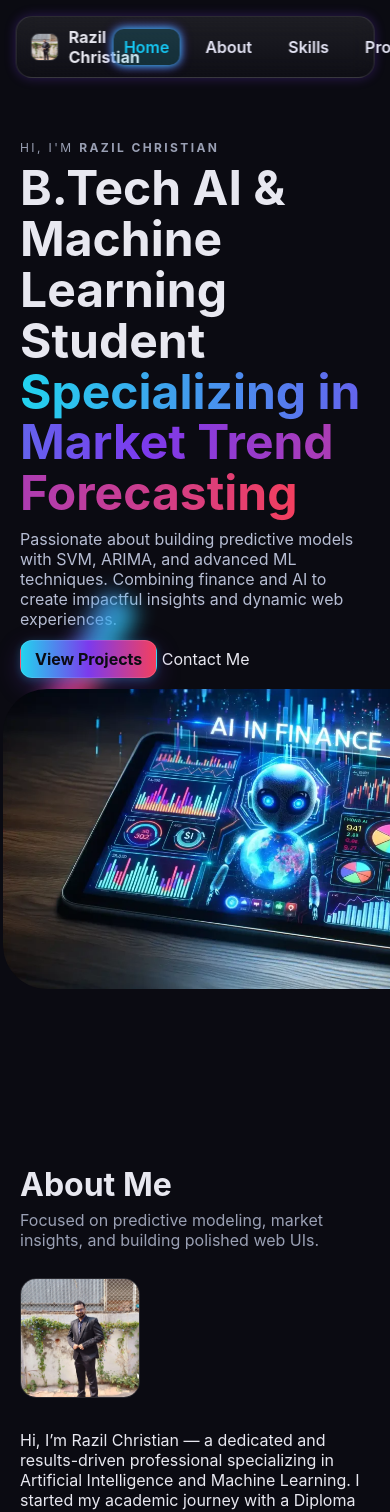
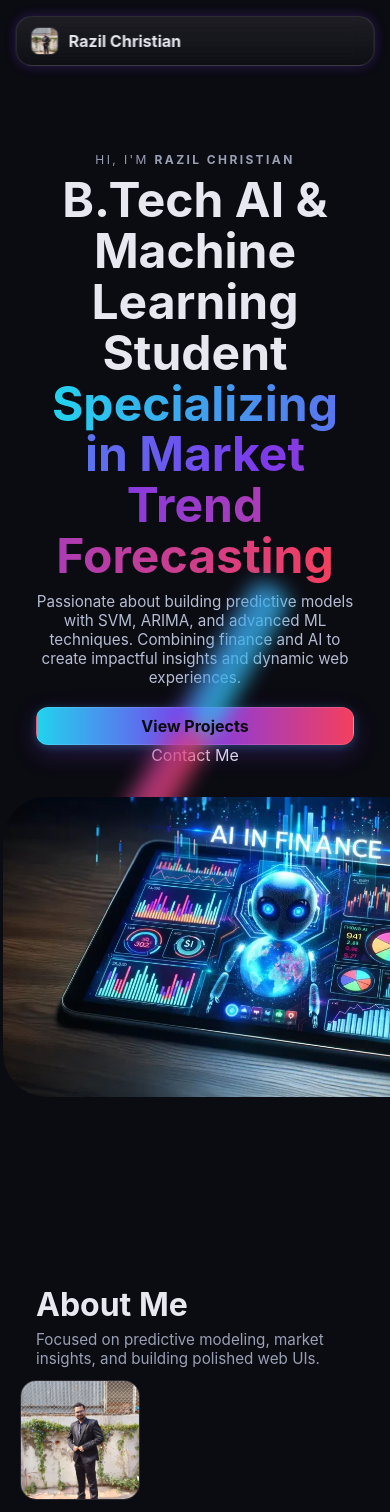
Before and after one commit to razilchristian/razilnewportfolio, a plain HTML site: page index.html in a window 390 px wide. Shown: the top 1512 px of the page. Drawn offline with nearby package versions, Linux system fonts and the light colour scheme.

Commit message:
Add files via upload

```diff
--- a/style.css
+++ b/style.css
@@ -789,3 +789,58 @@ a {
   font-size: 14px;
   user-select: none;
 }
+@media (max-width: 960px) {
+  /* Reduce padding and margins */
+  section,
+  .section-head,
+  .hero-content,
+  .cards,
+  .skills {
+    padding: 12px 16px;
+    margin: auto;
+  }
+  /* Adjust font sizes */
+  h1 {
+    font-size: 1.8rem;
+  }
+  h2 {
+    font-size: 1.5rem;
+  }
+  /* Responsive grid columns */
+  .skills {
+    grid-template-columns: repeat(auto-fit, minmax(80px, 1fr));
+  }
+  .cards {
+    grid-template-columns: 1fr;
+  }
+  /* Reduce card padding */
+  .card {
+    padding: 18px 15px;
+  }
+}
+
+@media (max-width: 480px) {
+  /* Further font size reductions */
+  h1 {
+    font-size: 1.5rem;
+  }
+  h2 {
+    font-size: 1.3rem;
+  }
+  p {
+    font-size: 0.95rem;
+  }
+  /* Stack layout sections vertically */
+  .hero-content {
+    text-align: center;
+  }
+  /* Make buttons full width */
+  .btn-glow, .btn-outline {
+    width: 100%;
+    display: block;
+  }
+  /* Navigation tweaks */
+  .nav-links {
+    display: none; /* You can add hamburger menu */
+  }
+}
```
